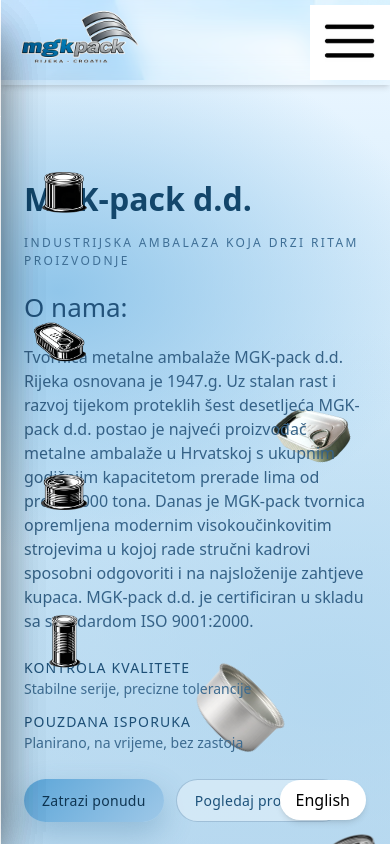
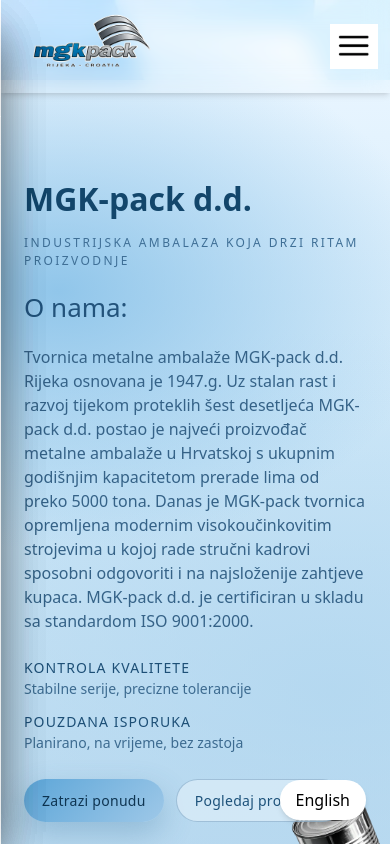
Before and after one commit to AnGal22/mgk-project, a React (Vite) app: page / in a window 390 px wide. Shown: the top 844 px of the page. Built offline with nearby package versions, Linux system fonts and the light colour scheme.

Commit message:
Improve mobile UX with functional burger menu and responsive hero

```diff
--- a/src/App.tsx
+++ b/src/App.tsx
@@ -92,7 +92,7 @@
     <div className="bg-[url(/bg1.webp)]">
       <Navbar lang={lang}/>
       <div
-        className="fixed top-20 left-0 z-50 h-[80vh] "
+        className="fixed top-20 left-0 z-50 hidden h-[80vh] lg:block"
         style={{
           transform: showItemNav ? 'translateX(0)' : 'translateX(-100%)',
           opacity: showItemNav ? 1 : 0,
@@ -130,7 +130,7 @@
             </div>
             <img
               src="home-tin-can.webp"
-              className={`w-[35%] fixed bottom-0 left-[65%] translate-y-[-450px] rotate-340  animate-slideInRightText ${heroTinCanVisible ? 'is-in-view' : ''}`}
+              className={`hidden lg:block w-[35%] fixed bottom-0 left-[65%] translate-y-[-450px] rotate-340  animate-slideInRightText ${heroTinCanVisible ? 'is-in-view' : ''}`}
               alt="can"
               loading="eager"
               fetchPriority="high"
@@ -138,7 +138,7 @@
             />
             <img
               src="home-pate-can.webp"
-              className={`w-[49%] fixed bottom-0 left-[37%] translate-y-[-150px] rotate-45 animate-slideInLeftText ${heroPateCanVisible ? 'is-in-view' : ''}`}
+              className={`hidden md:block w-[49%] fixed bottom-0 left-[37%] translate-y-[-150px] rotate-45 animate-slideInLeftText ${heroPateCanVisible ? 'is-in-view' : ''}`}
               alt="can"
               loading="eager"
               fetchPriority="high"
@@ -146,7 +146,7 @@
             />
             <img
               src="home-can.webp"
-              className={`fixed bottom-0 left-[69%] w-[49%] scale-x-[-1] translate-y-[20%] pointer-events-none select-none animate-slideInLeftText z-0 ${heroCanVisible ? 'is-in-view' : ''}`}
+              className={`fixed bottom-0 left-[55%] w-[70%] md:left-[69%] md:w-[49%] scale-x-[-1] translate-y-[20%] pointer-events-none select-none animate-slideInLeftText z-0 ${heroCanVisible ? 'is-in-view' : ''}`}
               alt="can"
               loading="eager"
               fetchPriority="high"
--- a/src/components/Links.tsx
+++ b/src/components/Links.tsx
@@ -1,20 +1,22 @@
-
 import categories from "../products.json"
 
 type LinksProps = {
   lang: 'hr' | 'en';
+  mobile?: boolean;
+  onNavigate?: () => void;
 }
 
-const Links = ({ lang }: LinksProps) => {
+const Links = ({ lang, mobile = false, onNavigate }: LinksProps) => {
   const firstProductId = Object.keys(categories)[0]
 
   const scrollToSection = (id: string) => {
     document.getElementById(id)?.scrollIntoView({ behavior: 'smooth', block: 'start' })
+    onNavigate?.()
   }
 
   const labels = {
     hr: {
-      home: 'Pocetna',
+      home: 'Početna',
       about: 'O nama',
       services: 'Proizvodi',
       contact: 'Kontakt'
@@ -25,6 +27,25 @@
       services: 'Products',
       contact: 'Contact'
     }
+  }
+
+  if (mobile) {
+    return (
+      <div className="flex flex-col gap-2 p-3">
+        <button onClick={() => scrollToSection('home-hero')} className="rounded-xl px-4 py-3 text-left text-base font-medium text-slate-800 transition-colors hover:bg-slate-100">
+          {labels[lang].home}
+        </button>
+        <button onClick={() => scrollToSection('home-hero')} className="rounded-xl px-4 py-3 text-left text-base font-medium text-slate-800 transition-colors hover:bg-slate-100">
+          {labels[lang].about}
+        </button>
+        <button onClick={() => scrollToSection(firstProductId)} className="rounded-xl px-4 py-3 text-left text-base font-medium text-slate-800 transition-colors hover:bg-slate-100">
+          {labels[lang].services}
+        </button>
+        <button onClick={() => scrollToSection('contact')} className="rounded-xl px-4 py-3 text-left text-base font-medium text-slate-800 transition-colors hover:bg-slate-100">
+          {labels[lang].contact}
+        </button>
+      </div>
+    )
   }
 
   return (
--- a/src/components/Navbar.tsx
+++ b/src/components/Navbar.tsx
@@ -1,23 +1,23 @@
 import { useEffect, useState } from 'react'
 
 import '../index.css'
-import Links from "./Links.tsx"
+import Links from './Links.tsx'
 
 type NavbarProps = {
   lang: 'hr' | 'en';
 }
 
 const Navbar = ({ lang }: NavbarProps) => {
-
   const [isVisible, setIsVisible] = useState(true)
+  const [mobileMenuOpen, setMobileMenuOpen] = useState(false)
 
   useEffect(() => {
-        let prevScroll =  window.scrollY
-        console.log(window.innerWidth)
+    let prevScroll = window.scrollY
+
     const scrollNavBar = () => {
-            const currScroll=window.scrollY
+      const currScroll = window.scrollY
 
-            if(currScroll > prevScroll && currScroll > 200){ //trenutni scroll mora biti veci od 100 piksela
+      if (currScroll > prevScroll && currScroll > 200) {
         setIsVisible(false)
       } else {
         setIsVisible(true)
@@ -26,18 +26,30 @@
       prevScroll = currScroll
     }
 
-      window.addEventListener("scroll", scrollNavBar)
+    window.addEventListener('scroll', scrollNavBar, { passive: true })
 
     return () => window.removeEventListener('scroll', scrollNavBar)
   }, [])
 
+  useEffect(() => {
+    if (!mobileMenuOpen) {
+      return
+    }
 
+    const closeOnEscape = (event: KeyboardEvent) => {
+      if (event.key === 'Escape') {
+        setMobileMenuOpen(false)
+      }
+    }
 
-
+    window.addEventListener('keydown', closeOnEscape)
+    return () => window.removeEventListener('keydown', closeOnEscape)
+  }, [mobileMenuOpen])
 
   return (
-    <nav className={`fixed w-full bg-white/20 backdrop-blur-md shadow-md transition-transform duration-300 z-50 ${isVisible ? "translate-y-0" : "-translate-y-full"}`}>
-        <div className={`flex w-full  flex-wrap sm:justify-around items-center justify-between`}>
+    <>
+      <nav className={`fixed w-full bg-white/20 backdrop-blur-md shadow-md transition-transform duration-300 z-50 ${isVisible ? 'translate-y-0' : '-translate-y-full'}`}>
+        <div className="flex w-full flex-wrap items-center justify-between px-3 py-1 sm:justify-around">
           <img
             src="logo.webp"
             alt="logo"
@@ -46,18 +58,35 @@
             fetchPriority="high"
             decoding="async"
           />
-            <Links lang={lang}/>
-            <div className='flex sm:hidden'>
+
+          <Links lang={lang} />
+
+          <button
+            type="button"
+            className="flex sm:hidden"
+            aria-label={mobileMenuOpen ? 'Close menu' : 'Open menu'}
+            aria-expanded={mobileMenuOpen}
+            onClick={() => setMobileMenuOpen((prev) => !prev)}
+          >
             <img
-                  className="w-20 cursor-pointer transition-transform duration-200 ease-out hover:scale-110"
+              className="w-12 cursor-pointer transition-transform duration-200 ease-out hover:scale-110"
               src="burger_menu.webp"
               alt="burger_menu"
               loading="lazy"
               decoding="async"
             />
+          </button>
+        </div>
+      </nav>
+
+      {mobileMenuOpen && (
+        <div className="fixed inset-0 z-[60] bg-black/40 sm:hidden" onClick={() => setMobileMenuOpen(false)}>
+          <div className="absolute right-3 top-20 w-[min(88vw,22rem)] rounded-2xl border border-slate-200 bg-white p-2 shadow-2xl" onClick={(e) => e.stopPropagation()}>
+            <Links lang={lang} mobile onNavigate={() => setMobileMenuOpen(false)} />
           </div>
         </div>
-    </nav>
+      )}
+    </>
   )
 }
 
```
Lines whose indentation alone changed are shown as unchanged.
